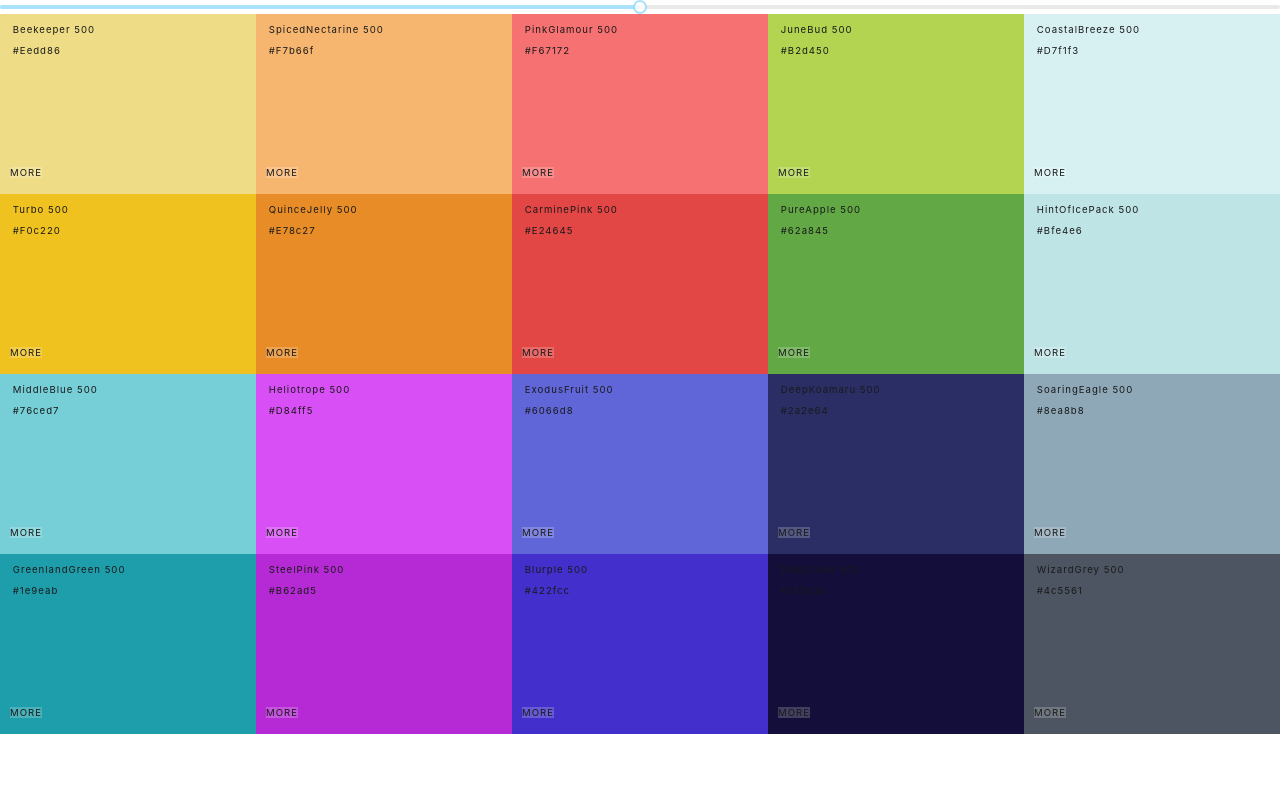
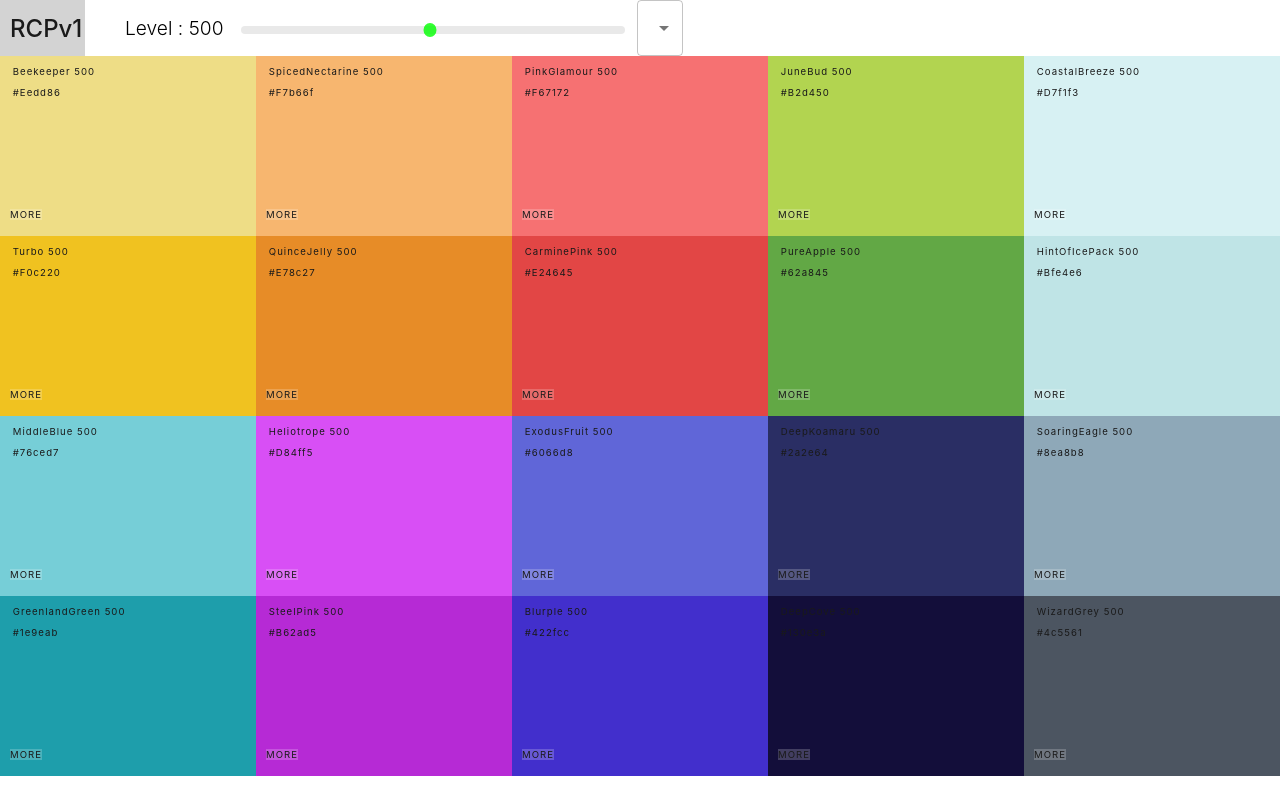
Before and after one commit to SeanDylan1982/rcp-v1, a React (Create React App) app: page / in a window 1280 px wide. Built offline with nearby package versions, Linux system fonts and the light colour scheme.

Commit message:
navbar slider + function

```diff
--- a/package.json
+++ b/package.json
@@ -3,6 +3,10 @@
   "version": "0.1.0",
   "private": true,
   "dependencies": {
+    "@emotion/react": "^11.11.1",
+    "@emotion/styled": "^11.11.0",
+    "@material-ui/core": "^4.12.4",
+    "@mui/material": "^5.13.6",
     "@testing-library/jest-dom": "^5.16.5",
     "@testing-library/react": "^13.4.0",
     "@testing-library/user-event": "^13.5.0",
--- /dev/null
+++ b/src/Navbar.css
@@ -0,0 +1,58 @@
+.Navbar {
+  display: flex;
+  align-items: center;
+}
+
+.Navbar-slider {
+  width: 30%;
+  height: 15px;
+  margin: 12px;
+  margin-bottom: 12px;
+  display: inline-block;
+}
+
+.rc-slider-track {
+  background-color: transparent;
+}
+
+.rc-slider-rail {
+  height: 8px;
+}
+
+.rc-slider-handle,
+.rc-slider-handle:active,
+.rc-slider-handle:focus,
+.rc-slider-handle:hover {
+  background-color: lime;
+  outline: none;
+  border: 2px solid lime;
+  box-shadow: none;
+  width: 13px;
+  margin-left: -3px;
+  margin-top: -3px;
+}
+
+.Navbar-logo {
+  display: flex;
+  align-items: center;
+  padding-left: 10px;
+  margin-right: 10px;
+  font-size: 1.5rem;
+  font-weight: 500;
+  background-color: lightgrey;
+  width: 75px;
+  height: 100%;
+}
+
+.Navbar-logo a {
+  width: 10%;
+  text-decoration: none;
+  color: #1a1a1a;
+}
+
+.Navbar-level {
+  display: flex;
+  margin: 0 5px 0 30px;
+  font-weight: 300;
+  font-size: 1.2rem;
+}
--- /dev/null
+++ b/src/Navbar.js
@@ -0,0 +1,45 @@
+import React, { Component } from 'react';
+import Select from '@mui/material/Select';
+import MenuItem from '@mui/material/MenuItem';
+import Slider from 'rc-slider';
+import 'rc-slider/assets/index.css';
+import './Navbar.css';
+
+class Navbar extends Component {
+  constructor(props) {
+    super(props);
+    this.state = {
+      format: "hex",
+    }
+    this.handleChange = this.handleChange.bind(this);
+  }
+  handleChange(evt) {
+    this.setState = {
+      format: evt.target.value
+    }
+    this.props.handleChange(this.state.format);
+  }
+  render() {
+    const { level, changeLevel, handleChange, format } = this.props;
+    return (
+      <header className="Navbar">
+        <div className="Navbar-logo">
+          <a href="/">RCPv1</a>
+        </div>
+        <span className="Navbar-level">Level : { level }</span>
+        <div className="Navbar-slider">
+          <Slider defaultValue={level} min={100} max={900} step={100} onChange={changeLevel} />
+        </div>
+        <div className="Navbar-select-container">
+          <Select value={format} onChange={handleChange}>
+            <MenuItem value="hex">Hex #FFFFFF</MenuItem>
+            <MenuItem value="rgb">rgb (255,255,255)</MenuItem>
+            <MenuItem value="rgba">rgba (255,255,255,1)</MenuItem>
+          </Select>
+        </div>
+      </header>
+    );
+  }
+}
+
+export default Navbar;
--- a/src/Pallette.js
+++ b/src/Pallette.js
@@ -1,9 +1,7 @@
 import React, { Component } from 'react';
 import ColorBox from './ColorBox';
 import './Pallette.css';
-import Slider from 'rc-slider';
-import 'rc-slider/assets/index.css';
-
+import Navbar from './Navbar';
 
 class Pallette extends Component {
   constructor(props) {
@@ -12,9 +10,15 @@ class Pallette extends Component {
       level: 500,
     }
     this.changeLevel = this.changeLevel.bind(this);
+    this.changeFormat = this.changeFormat.bind(this);
   }
   changeLevel(level) {
     this.setState({ level })
+  }
+  changeFormat(evt) {
+    this.setState({
+      format: evt.target.value,
+    })
   }
   render() {
     const { colors } = this.props.pallette;
@@ -23,7 +27,7 @@ class Pallette extends Component {
       color => <ColorBox background={color.hex} name={color.name} />);
     return (
       <div className="Pallette">
-        <Slider defaultValue={level} min={100} max={900} step={100} onChange={this.changeLevel} />
+        <Navbar level={level} changeLevel={this.changeLevel} handleChange={ this.changeFormat } />
         {/* Navbar here */}
         <div className="Pallette-colors">
           {/* Colors boxes */}
```
Also changed, not shown: src/Pallette.css (line endings or trailing spaces), 1 other file (tests, documents, lock files or other folders).
